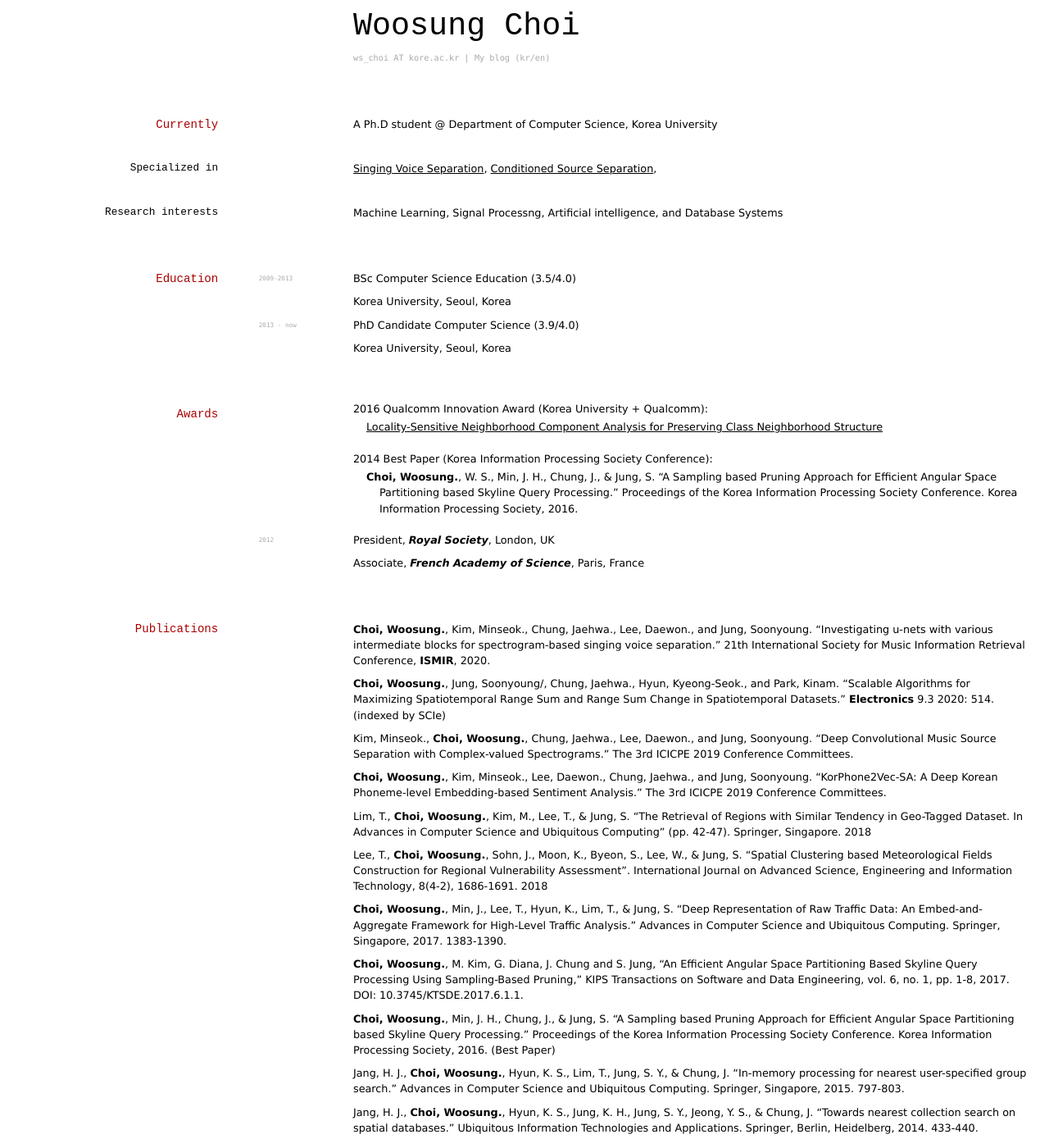
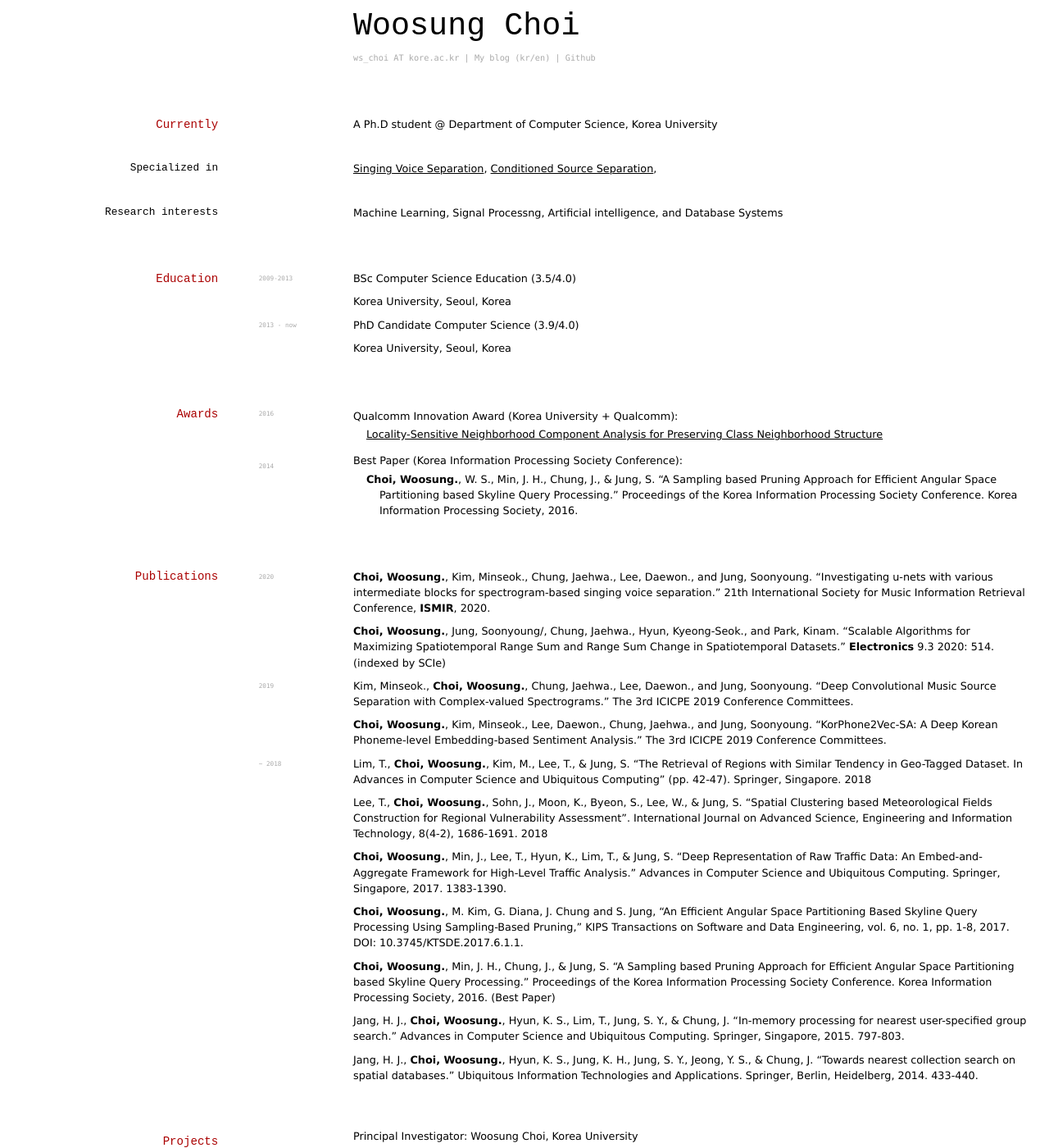
Before and after one commit to ws-choi/cv, a Jekyll site: the page built from index.md, in a window 1280 px wide and 1400 px high. Shown: the whole window at 82% size. Built offline with Jekyll 4.4.1, drawn with Linux system fonts in a browser that asks for light colours.

Commit message:
Update index.md

```diff
--- a/index.md
+++ b/index.md
@@ -7,6 +7,8 @@ title: Woosung Choi's CV
 <div id="webaddress">
 <a href="ws_choi@korea.ac.kr">ws_choi AT kore.ac.kr</a>
 | <a href="http://intelligence.korea.ac.kr/members/wschoi/">My blog (kr/en) </a>
+| <a href="https://github.com/ws-choi">Github</a>
+
 </div>
 
 ## Currently
@@ -36,27 +38,27 @@ Korea University, Seoul, Korea
 
 ## Awards
 
-- 2016 Qualcomm Innovation Award (Korea University + Qualcomm):
+`2016`
+- Qualcomm Innovation Award (Korea University + Qualcomm):
     - [Locality-Sensitive Neighborhood Component Analysis for Preserving Class Neighborhood Structure](https://1drv.ms/p/s!AszT-SZB_jBylxqwb5M7jddIE9Tk?e=6dOqAG)
-- 2014 Best Paper (Korea Information Processing Society Conference):
+
+`2014`
+- Best Paper (Korea Information Processing Society Conference):
     - **Choi, Woosung.**, W. S., Min, J. H., Chung, J., & Jung, S. "A Sampling based Pruning Approach for Efficient Angular Space Partitioning based Skyline Query Processing." Proceedings of the Korea Information Processing Society Conference. Korea Information Processing Society, 2016.
-
-
-`2012`
-President, *Royal Society*, London, UK
-
-Associate, *French Academy of Science*, Paris, France
 
 ## Publications
 
+`2020`
 **Choi, Woosung.**, Kim, Minseok., Chung, Jaehwa., Lee, Daewon., and Jung, Soonyoung. "Investigating u-nets with various intermediate blocks for spectrogram-based singing voice separation." 21th International Society for Music Information Retrieval Conference, **ISMIR**, 2020.
 
 **Choi, Woosung.**, Jung, Soonyoung/, Chung, Jaehwa., Hyun, Kyeong-Seok., and Park, Kinam. "Scalable Algorithms for Maximizing Spatiotemporal Range Sum and Range Sum Change in Spatiotemporal Datasets." **Electronics** 9.3 2020: 514. (indexed by SCIe)
 
+`2019`
 Kim, Minseok., **Choi, Woosung.**, Chung, Jaehwa., Lee, Daewon., and Jung, Soonyoung. "Deep Convolutional Music Source Separation with Complex-valued Spectrograms." The 3rd ICICPE 2019 Conference Committees.
 
 **Choi, Woosung.**, Kim, Minseok., Lee, Daewon., Chung, Jaehwa., and Jung, Soonyoung. "KorPhone2Vec-SA: A Deep Korean Phoneme-level Embedding-based Sentiment Analysis." The 3rd ICICPE 2019 Conference Committees.
 
+`~ 2018`
 Lim, T., **Choi, Woosung.**, Kim, M., Lee, T., & Jung, S. "The Retrieval of Regions with Similar Tendency in Geo-Tagged Dataset. In Advances in Computer Science and Ubiquitous Computing" (pp. 42-47). Springer, Singapore. 2018
 
 Lee, T., **Choi, Woosung.**, Sohn, J., Moon, K., Byeon, S., Lee, W., & Jung, S. "Spatial Clustering based Meteorological Fields Construction for Regional Vulnerability Assessment". International Journal on Advanced Science, Engineering and Information Technology, 8(4-2), 1686-1691. 2018
@@ -71,7 +73,7 @@ Jang, H. J., **Choi, Woosung.**, Hyun, K. S., Lim, T., Jung, S. Y., & Chung, J.
 
 Jang, H. J., **Choi, Woosung.**, Hyun, K. S., Jung, K. H., Jung, S. Y., Jeong, Y. S., & Chung, J. "Towards nearest collection search on spatial databases." Ubiquitous Information Technologies and Applications. Springer, Berlin, Heidelberg, 2014. 433-440.
 
-### Projects
+## Projects
 
 - Principal Investigator: Woosung Choi, Korea University
     - Deep Attention Network-based Acoustic Source Separation (National Research Foundation of Korea, 2019~present)
```
